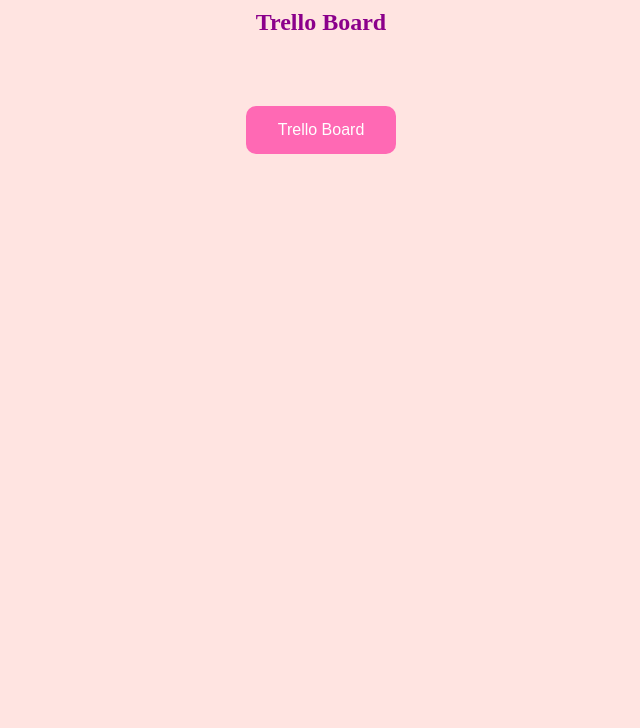
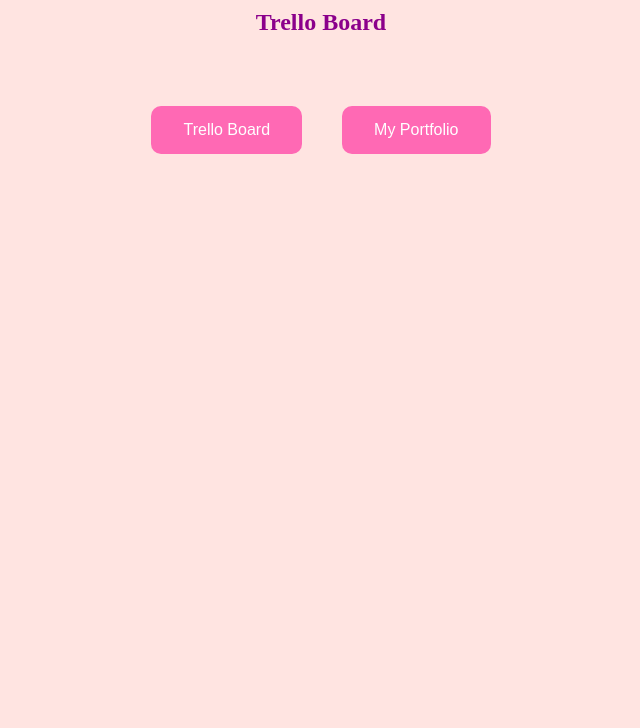
Before and after one commit to Sgilb2001/AVT-319, a plain HTML site: page index.html in a window 1280 px wide. Shown: the part 72-800 px from the top of the page, without its empty margins (319-959 px from the left). Drawn offline with Linux system fonts and the light colour scheme.

Commit message:
Update index.html

```diff
--- a/index.html
+++ b/index.html
@@ -13,6 +13,10 @@
     <div class="flex-container">
   <a href="https://trello.com/invite/b/rAXvMY2Y/ATTI8aad5389e9dd014b874c5be453aad2a83FB3103E/avt-319-project-2">
                 <button>Trello Board</button></a>
+
+                <a href="https://sgilbe2.wixsite.com/sharongilbertson/portfolio">
+                    <button>My Portfolio</button></a>
+
             </div>
 
 </body>
```
